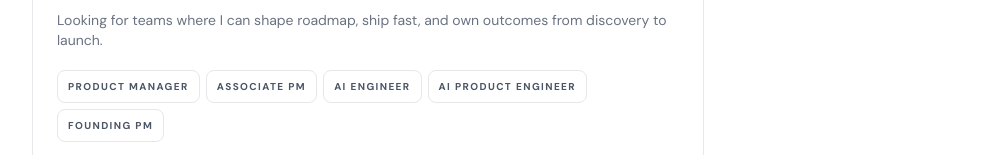
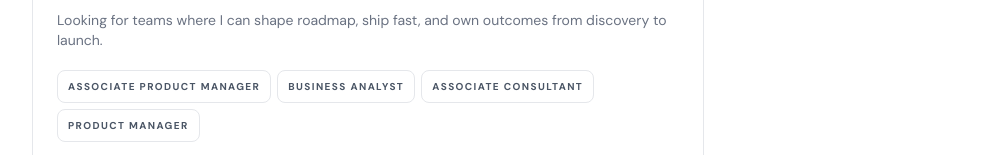
Before and after one commit to aryanyadav-dev/main-portfolio, a Next.js app: page / in a window 1280 px wide. Shown: the part 797-952 px from the top of the page, without its empty margins (272-1263 px from the left). Built offline with nearby package versions, Linux system fonts and the light colour scheme.

Commit message:
Update available product roles

```diff
--- a/app/data/content.ts
+++ b/app/data/content.ts
@@ -16,7 +16,7 @@ Open to product and AI roles with ownership.
 
 Looking for teams where I can shape roadmap, ship fast, and own outcomes from discovery to launch.
 
-Roles: Product Manager, Associate PM, AI Engineer, AI Product Engineer, Founding PM
+Roles: Associate Product Manager, Business Analyst, Associate Consultant, Product Manager
 
 ## Projects
 
--- a/app/page.tsx
+++ b/app/page.tsx
@@ -467,7 +467,7 @@ export default function Home() {
                   </div>
 
                   <div className="flex flex-wrap gap-1.5">
-                    {["Product Manager", "Associate PM", "AI Engineer", "AI Product Engineer", "Founding PM"].map((role) => (
+                    {["Associate Product Manager", "Business Analyst", "Associate Consultant", "Product Manager"].map((role) => (
                       <div
                         key={role}
                         className="inline-flex w-fit rounded-lg border border-gray-200 bg-white px-2.5 py-2 dark:border-zinc-800 dark:bg-zinc-950"
```
Also changed, not shown: public/llm.txt.
